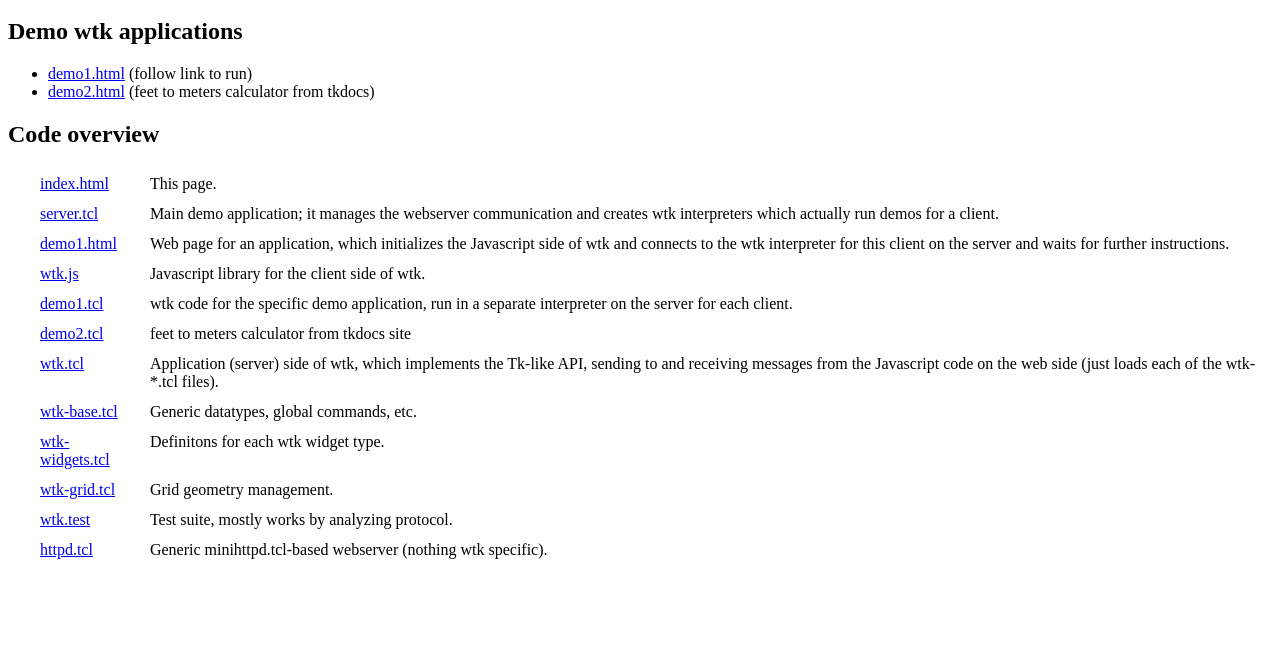
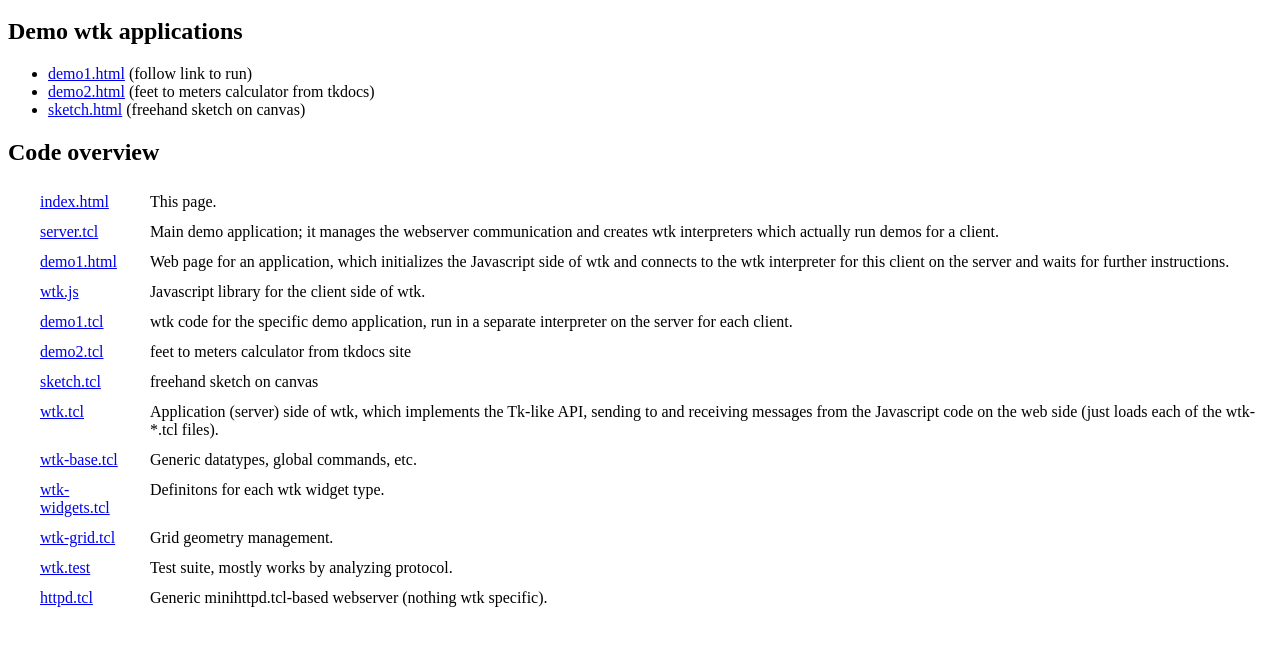
Before and after one commit to roseman/wtk, a plain HTML site: page index.html in a window 1280 px wide. Shown: the part 48-694 px from the top of the page. Drawn offline with Linux system fonts and the light colour scheme.

Commit message:
added freehand sketch example

```diff
--- a/index.html
+++ b/index.html
@@ -12,6 +12,7 @@ table tr td {vertical-align:top;padding:5px;}
 <ul>
   <li><a href="demo1.html">demo1.html</a> (follow link to run)
   <li><a href="demo2.html">demo2.html</a> (feet to meters calculator from tkdocs)
+  <li><a href="sketch.html">sketch.html</a> (freehand sketch on canvas)
 </ul>
 
 <h2>Code overview</h2>
@@ -24,6 +25,7 @@ table tr td {vertical-align:top;padding:5px;}
 <tr><td><a href="src.html?f=wtk.js">wtk.js</a></td><td>Javascript library for the client side of wtk.</td></tr>
 <tr><td><a href="src.html?f=demo1.tcl">demo1.tcl</a></td><td>wtk code for the specific demo application, run in a separate interpreter on the server for each client.</td></tr>
 <tr><td><a href="src.html?f=demo2.tcl">demo2.tcl</a></td><td>feet to meters calculator from tkdocs site</td></tr>
+<tr><td><a href="src.html?f=sketch.tcl">sketch.tcl</a></td><td>freehand sketch on canvas</td></tr>
 <tr><td><a href="src.html?f=wtk.tcl">wtk.tcl</a></td><td>Application (server) side of wtk, which implements the Tk-like API, sending to and receiving messages
 	from the Javascript code on the web side (just loads each of the wtk-*.tcl files).</td></tr>
 <tr><td><a href="src.html?f=wtk-base.tcl">wtk-base.tcl</a></td><td>Generic datatypes, global commands, etc.</td></tr>
```
Also changed, not shown: 2 other files.
